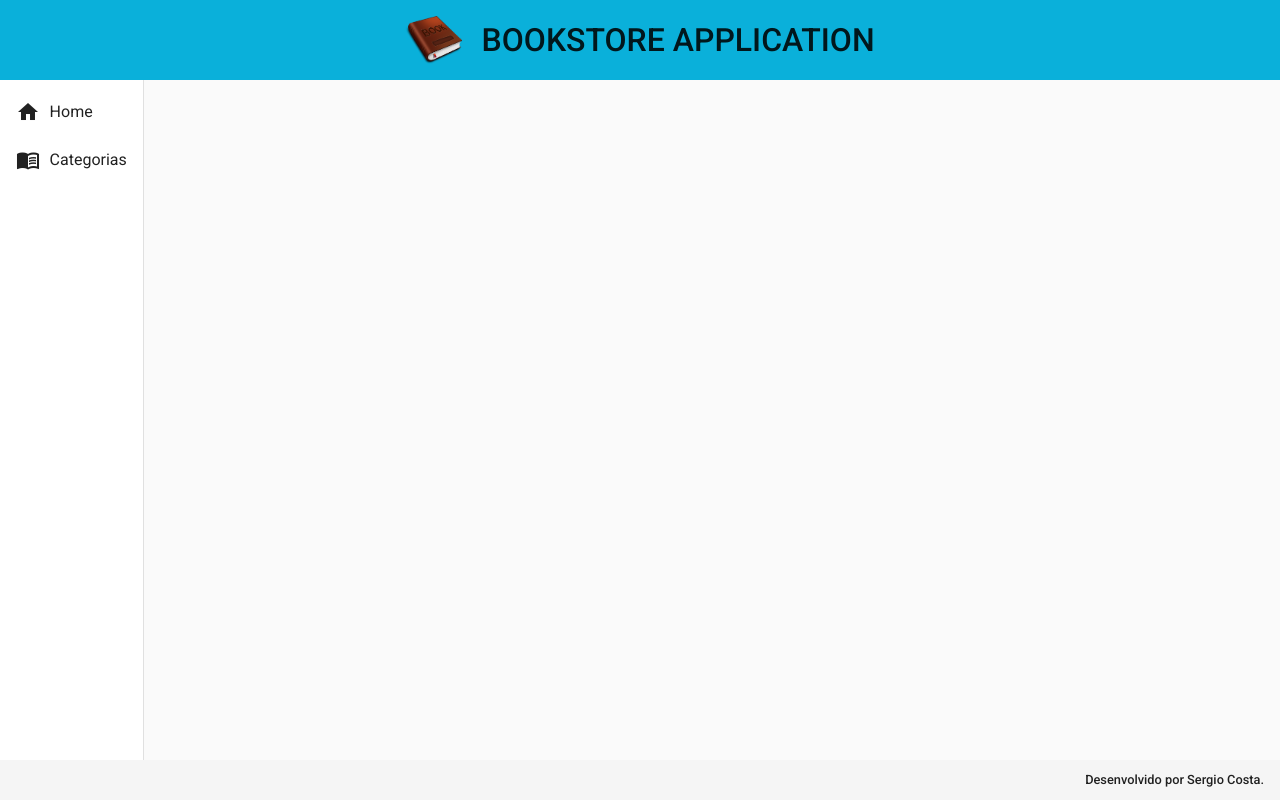
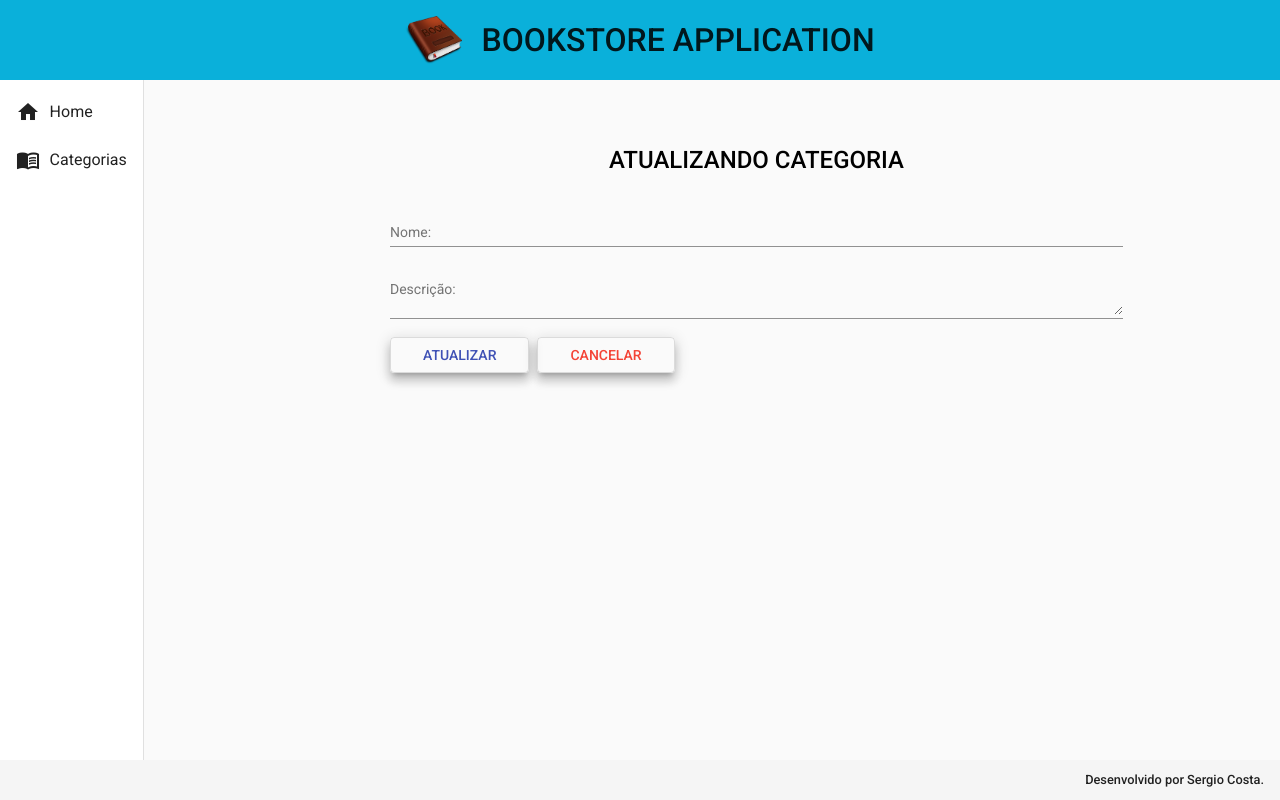
Before and after one commit to costa1970/bookstore-front, an Angular app: page /categorias/update/1 in a window 1280 px wide. Before the commit this address led to /. Built offline with nearby package versions, Linux system fonts and the light colour scheme; no server answers.

Commit message:
Update para Categoria foi implementado

```diff
--- a/src/app/app-routing.module.ts
+++ b/src/app/app-routing.module.ts
@@ -3,6 +3,7 @@
 import { CategoriaCreateComponent } from './components/views/categoria/categoria-create/categoria-create.component';
 import { CategoriaDeleteComponent } from './components/views/categoria/categoria-delete/categoria-delete.component';
 import { CategoriaReadComponent } from './components/views/categoria/categoria-read/categoria-read.component';
+import { CategoriaUpdateComponent } from './components/views/categoria/categoria-update/categoria-update.component';
 import { HomeComponent } from './components/views/home/home.component';
 
 const routes: Routes = [
@@ -21,6 +22,10 @@
   {
     path: 'categorias/delete/:id',
     component: CategoriaDeleteComponent
+  },
+  {
+    path: 'categorias/update/:id',
+    component: CategoriaUpdateComponent
   }
 
 ];
--- a/src/app/app.module.ts
+++ b/src/app/app.module.ts
@@ -22,6 +22,7 @@
 import {MatFormFieldModule} from '@angular/material/form-field';
 import {MatSnackBarModule} from '@angular/material/snack-bar';
 import { CategoriaDeleteComponent } from './components/views/categoria/categoria-delete/categoria-delete.component';
+import { CategoriaUpdateComponent } from './components/views/categoria/categoria-update/categoria-update.component';
 
 @NgModule({
   declarations: [
@@ -32,7 +33,8 @@
     HomeComponent,
     CategoriaReadComponent,
     CategoriaCreateComponent,
-    CategoriaDeleteComponent
+    CategoriaDeleteComponent,
+    CategoriaUpdateComponent
   ],
   imports: [
     BrowserModule,
--- a/src/app/components/views/categoria/categoria-read/categoria-read.component.html
+++ b/src/app/components/views/categoria/categoria-read/categoria-read.component.html
@@ -39,7 +39,7 @@
         <ng-container matColumnDef="acoes">
           <th class="mat-header" mat-header-cell *matHeaderCellDef> AÇÕES </th>
           <td mat-cell *matCellDef="let row">
-            <a class="edit" href="#">
+            <a class="edit" routerLink="update/{{ row.id }}">
               <i class="material-icons">edit</i>
             </a>
             <a class="delete" routerLink="delete/{{ row.id }}">
--- /dev/null
+++ b/src/app/components/views/categoria/categoria-update/categoria-update.component.css
@@ -0,0 +1,27 @@
+form{
+    text-align: center;
+    width: 70%;
+    margin: 4rem auto 0 auto;
+}
+
+h1{
+    color: black;
+    font-size: 1.5rem;
+    font-weight: 500;
+    margin-bottom: 2rem;
+}
+
+.form{
+    width: 100%;
+}
+
+.buttons{
+    width: 100%;
+    text-align: start;
+}
+
+button{
+    margin-right: .5rem;
+    padding-right: 2rem;
+    padding-left: 2rem;
+}
--- /dev/null
+++ b/src/app/components/views/categoria/categoria-update/categoria-update.component.html
@@ -0,0 +1,18 @@
+<form action="">
+    <h1>ATUALIZANDO CATEGORIA</h1>
+
+    <mat-form-field class="form">
+        <mat-label>Nome:</mat-label>
+        <input matInput [(ngModel)]="categoria.nome" type="text" name="nome" placeholder="Ex.Computação">
+    </mat-form-field>
+    <mat-form-field class="form">
+        <mat-label>Descrição:</mat-label>
+        <textarea matInput [(ngModel)]="categoria.descricao" type="text" name="descricao" placeholder="Ex.Livros de Computação"></textarea>
+    </mat-form-field>
+
+    <div class="buttons">
+        <button (click)="update()" class="mat-elevation-z8" mat-stroked-button color="primary">ATUALIZAR</button>
+        <button (click)="cancel()" class="mat-elevation-z8" mat-stroked-button color="warn">CANCELAR</button>
+    </div>
+
+</form>
--- /dev/null
+++ b/src/app/components/views/categoria/categoria-update/categoria-update.component.ts
@@ -0,0 +1,45 @@
+import { Component, OnInit } from '@angular/core';
+import { ActivatedRoute, Router } from '@angular/router';
+import { Categoria } from '../categoria.model';
+import { CategoriaService } from '../categoria.service';
+
+@Component({
+  selector: 'app-categoria-update',
+  templateUrl: './categoria-update.component.html',
+  styleUrls: ['./categoria-update.component.css']
+})
+export class CategoriaUpdateComponent implements OnInit {
+
+  categoria: Categoria = {
+    id: '',
+    nome: '',
+    descricao: '',
+  }
+
+  constructor(private service: CategoriaService, private route: ActivatedRoute, private router: Router ) { }
+
+  ngOnInit(): void {
+    this.categoria.id = this.route.snapshot.paramMap.get('id')!;
+    this.findById();
+  }
+
+  findById(): void {
+    this.service.findById(this.categoria.id!).subscribe((resposta) => {
+      this.categoria.nome = resposta.nome;
+      this.categoria.descricao = resposta.descricao;
+    });
+  }
+
+  update(): void {
+    this.service.update(this.categoria).subscribe((resposta) => {
+      this.router.navigate(['categorias'])
+      this.service.mensagem('Categoria atualizada com sucesso!')
+    }, err => {
+      this.service.mensagem('Verificar se todos campos estáo preenchidos!')
+    });
+  }
+
+  cancel(): void {
+    this.router.navigate(['categorias'])
+  }
+}
--- a/src/app/components/views/categoria/categoria.service.ts
+++ b/src/app/components/views/categoria/categoria.service.ts
@@ -35,6 +35,11 @@
     return this.http.delete<void>(url);
   }
 
+  update(categoria: Categoria): Observable<void>{
+    const url = `${this.baseUrl}/categorias/${categoria.id}`
+    return this.http.put<void>(url, categoria);
+  }
+
   mensagem(str: String): void{
     this._snack.open(`${str}`, 'OK', {
       horizontalPosition: 'end',
```
